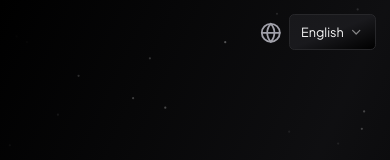
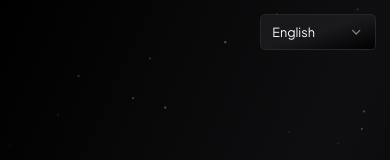
Before and after one commit to santozxy/portfolio-app, a Next.js app: page /en in a window 390 px wide. Shown: the top 160 px of the page. Built offline with nearby package versions, Linux system fonts and the light colour scheme.

Commit message:
:lipstick: feat: improvements UI UX

```diff
--- a/src/components/header.tsx
+++ b/src/components/header.tsx
@@ -11,7 +11,7 @@ export function Header() {
         <Link href="/" className="flex items-center gap-4">
           <ArrowLeft size={20} />
           <h1 className="max-sm:hidden text-2xl font-bold">Monnuery Junior</h1>
-          <h1 className="sm:hidden font-bold">Monnuery.J</h1>
+          <h1 className="sm:hidden font-bold">Voltar</h1>
         </Link>
         <div className="flex items-center gap-4">
           <NextIntlClientProvider messages={useMessages()}>
--- a/src/components/locale-switcher.tsx
+++ b/src/components/locale-switcher.tsx
@@ -30,14 +30,14 @@ export function LocaleSwitcher() {
 
   return (
     <div className="flex items-center space-x-2">
-      <Globe className="h-6 w-6  text-muted-foreground" aria-hidden="true" />
+      <Globe className="h-6 w-6 max-sm:hidden text-muted-foreground" aria-hidden="true" />
       <Select
         defaultValue={locale}
         onValueChange={onLocaleChange}
         disabled={isPending}
       >
         <SelectTrigger
-          className="sm:w-[130px] w-24 bg-opacity-10 bg-gradient-to-tl from-black via-zinc-700/30 to-zinc-900 "
+          className="sm:w-[130px] w-32 bg-opacity-10 bg-gradient-to-tl from-black via-zinc-700/30 to-zinc-900 "
           aria-label={t("changeLanguage")}
         >
           <SelectValue />
```
